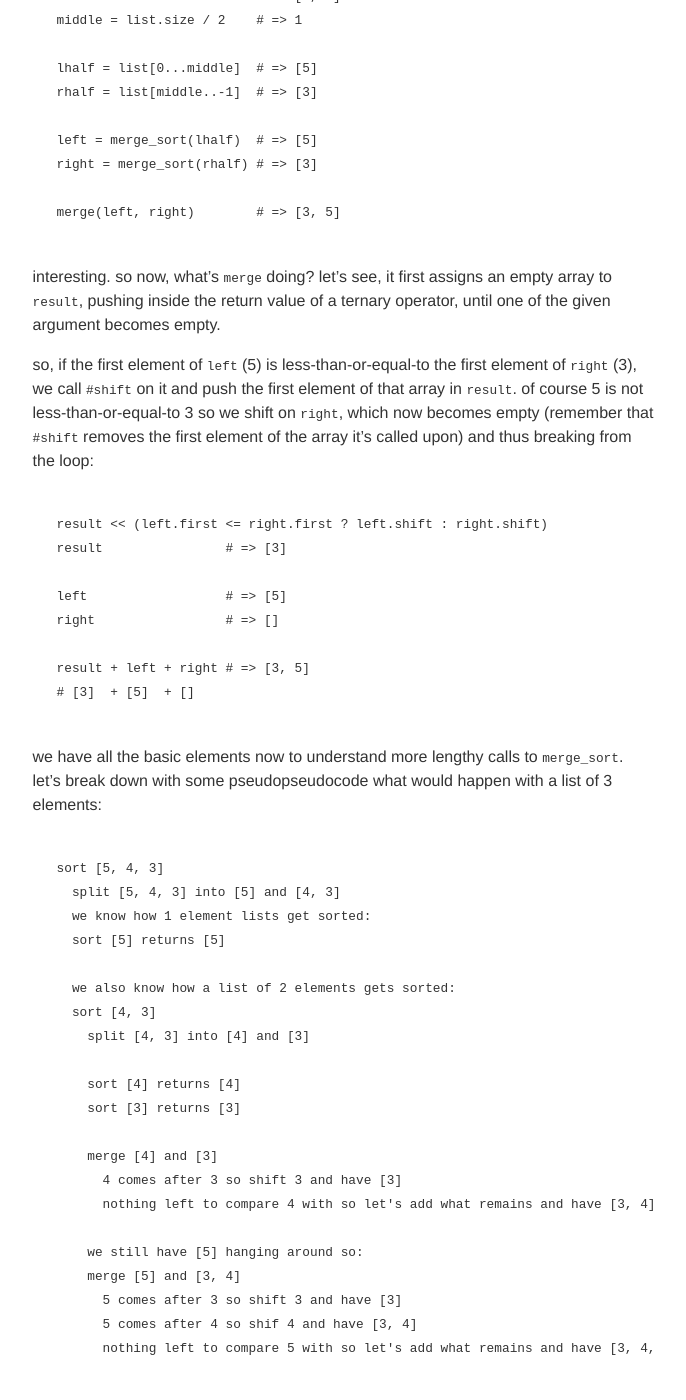
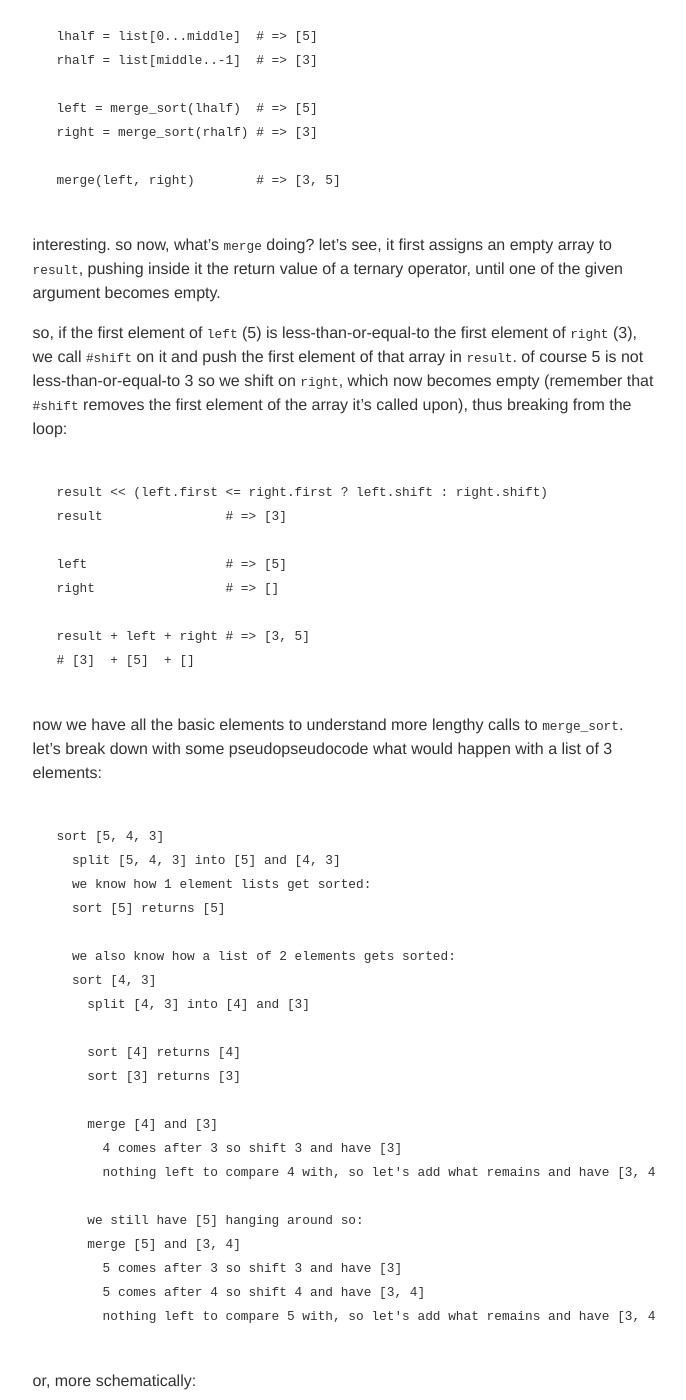
Before and after one commit to bernardini687/website, a Jekyll site: the page built from _posts/2019-08-05-step-by-step-through-merge-sort.md, in a window 1280 px wide and 1400 px high, scrolled down 1833 px. Shown: the whole window, without its empty margins (296-982 px from the left). Built offline with Jekyll 4.4.1, drawn with Linux system fonts in a browser that asks for light colours; some web fonts are replaced; some of the changed text lies outside the part shown.

Commit message:
edit second post again

````diff
--- a/_posts/2019-08-05-step-by-step-through-merge-sort.md
+++ b/_posts/2019-08-05-step-by-step-through-merge-sort.md
@@ -19,9 +17,7 @@
   result + left + right
 end
 ```
-that's nice. we'll be much more confident looking at it by the end of this post, trust me.
-
-let's start simple. merge sort is about sorting elements so here's the simplest list we can have:
+that's nice. we'll be much more confident looking at it by the end of this post, trust me. let's start simple. merge sort is about sorting elements so here's the simplest list we can have:
 
     list = []
 
@@ -55,9 +51,9 @@
 
 merge(left, right)        # => [3, 5]
 ```
-interesting. so now, what's `merge` doing? let's see, it first assigns an empty array to `result`, pushing inside the return value of a ternary operator, until one of the given argument becomes empty.
+interesting. so now, what's `merge` doing? let's see, it first assigns an empty array to `result`, pushing inside it the return value of a ternary operator, until one of the given argument becomes empty.
 
-so, if the first element of `left` (5) is less-than-or-equal-to the first element of `right` (3), we call `#shift` on it and push the first element of that array in `result`. of course 5 is not less-than-or-equal-to 3 so we shift on `right`, which now becomes empty (remember that `#shift` removes the first element of the array it's called upon) and thus breaking from the loop:
+so, if the first element of `left` (5) is less-than-or-equal-to the first element of `right` (3), we call `#shift` on it and push the first element of that array in `result`. of course 5 is not less-than-or-equal-to 3 so we shift on `right`, which now becomes empty (remember that `#shift` removes the first element of the array it's called upon), thus breaking from the loop:
 ```
 result << (left.first <= right.first ? left.shift : right.shift)
 result                # => [3]
@@ -68,7 +64,7 @@
 result + left + right # => [3, 5]
 # [3]  + [5]  + []
 ```
-we have all the basic elements now to understand more lengthy calls to `merge_sort`. let's break down with some pseudopseudocode what would happen with a list of 3 elements:
+now we have all the basic elements to understand more lengthy calls to `merge_sort`. let's break down with some pseudopseudocode what would happen with a list of 3 elements:
 ```
 sort [5, 4, 3]
   split [5, 4, 3] into [5] and [4, 3]
@@ -84,13 +80,13 @@
 
     merge [4] and [3]
       4 comes after 3 so shift 3 and have [3]
-      nothing left to compare 4 with so let's add what remains and have [3, 4]
+      nothing left to compare 4 with, so let's add what remains and have [3, 4]
 
     we still have [5] hanging around so:
     merge [5] and [3, 4]
       5 comes after 3 so shift 3 and have [3]
-      5 comes after 4 so shif 4 and have [3, 4]
-      nothing left to compare 5 with so let's add what remains and have [3, 4, 5]
+      5 comes after 4 so shift 4 and have [3, 4]
+      nothing left to compare 5 with, so let's add what remains and have [3, 4, 5]
 ```
 or, more schematically:
 ```
````
Also changed, not shown: other parts of _posts/2019-08-05-step-by-step-through-merge-sort.md (+2 -4 lines), 3 other files.
